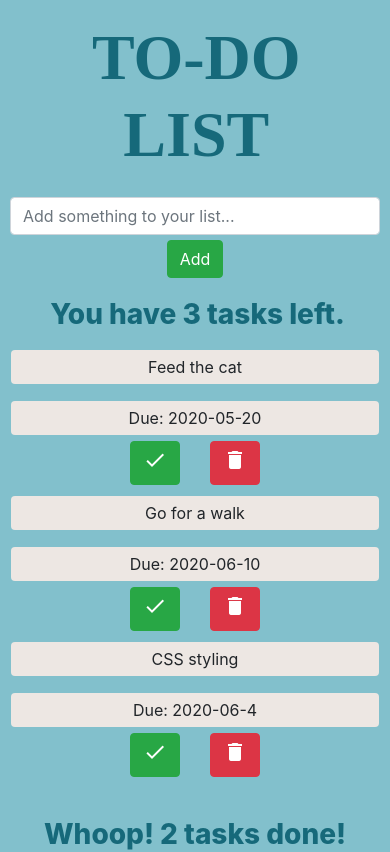
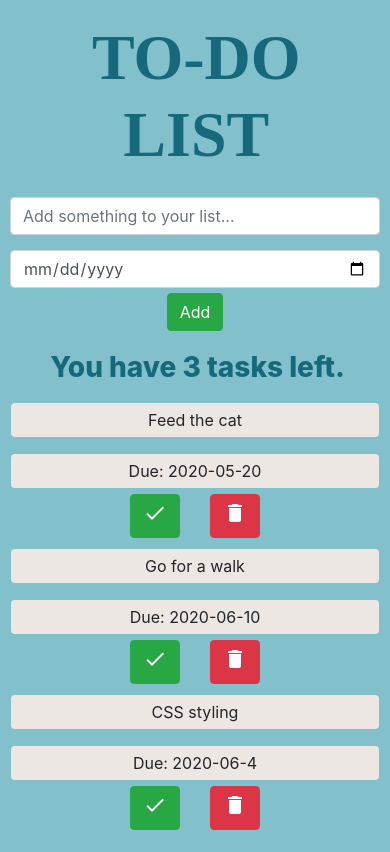
Before and after one commit to mattmckinley/todo-react-application, a React (Create React App) app: page / in a window 390 px wide. Shown: the top 852 px of the page. Built offline with nearby package versions, Linux system fonts and the light colour scheme; a web font is replaced by a local one.

Commit message:
delete button functionality, complete button functionality

```diff
--- a/src/App.js
+++ b/src/App.js
@@ -10,16 +10,31 @@ import Header from './Header/Header'
 function App() {
 
   const [tasks, setTasks] = useState([
-    { text: "Feed the cat", completed: false, dueDate: "2020-05-20" },
-    { text: "Go for a walk", completed: false, dueDate: "2020-06-10" },
-    { text: "Food shopping", completed: true, dueDate: "2020-05-24" },
-    { text: "Combine bootstrap with my react to do app", completed: true, dueDate: "2020-05-19" },
-    { text: "CSS styling", completed: false, dueDate: "2020-06-4" }
+    { text: "Feed the cat", completed: false, dueDate: "2020-05-20", id: "001" },
+    { text: "Go for a walk", completed: false, dueDate: "2020-06-10", id: "002" },
+    { text: "Food shopping", completed: true, dueDate: "2020-05-24", id: "003" },
+    { text: "Combine bootstrap with my react to do app", completed: true, dueDate: "2020-05-19", id: "004" },
+    { text: "CSS styling", completed: false, dueDate: "2020-06-4", id: "005" }
   ]);
 
   const activeTasks = tasks.filter(task => !task.completed);
 
   const completedTasks = tasks.filter(task => task.completed);
+
+  function deleteTask(id) {
+    const updatedTasks = tasks.filter(task => task.id !== id);
+    setTasks(updatedTasks);
+  }
+
+  function completeTask(id) {
+    const updatedTasks = tasks.map(task => {
+      if(task.id === id) {
+        task.completed = true;
+      }
+      return task;
+    })
+    setTasks(updatedTasks);
+  }
 
   return (
     <div className="App">
@@ -27,11 +42,29 @@ function App() {
       <TaskInput />
       <IncompleteRow count={activeTasks.length} />
       <ul className="task-list">
-        {activeTasks.map(task => <TaskItem key={task.text} text={task.text} completed={task.completed} dueDate={task.dueDate} />)}
+        {activeTasks.map(task => {
+          return <TaskItem
+            completeTask={completeTask}
+            deleteTask={deleteTask}
+            id={task.id}
+            key={task.id}
+            text={task.text}
+            completed={task.completed}
+            dueDate={task.dueDate} />
+        })}
       </ul>
       <CompleteRow count={completedTasks.length} />
       <ul className="task-list">
-        {completedTasks.map(task => <TaskItem key={task.text} text={task.text} completed={task.completed} dueDate={task.dueDate} />)}
+        {completedTasks.map(task => {
+          return <TaskItem
+            completeTask={completeTask}
+            deleteTask={deleteTask}
+            id={task.id}
+            key={task.id}
+            text={task.text}
+            completed={task.completed}
+            dueDate={task.dueDate} />
+        })}
       </ul>
     </div>
   );
--- a/src/TaskInput/TaskInput.css
+++ b/src/TaskInput/TaskInput.css
@@ -1,5 +1,5 @@
 .task-input__add-button {
-    float: center;
+    float: left;
 }
 
 .task-input {
@@ -15,5 +15,13 @@
         padding: 10px 10px 5px 10px;
     }
 
+    .task-input__date-box {
+        padding: 10px 10px 5px 10px;
+    }
+
+    .task-input__add-button {
+        float: none;
+    }
+
 
    }
--- a/src/TaskInput/TaskInput.js
+++ b/src/TaskInput/TaskInput.js
@@ -7,11 +7,21 @@ function TaskInput() {
     return (
         <div className="container task-input">
             <div className="row">
-                <div className="col-12 col-md-10 task-input__text-box">
-                <input className="form-control" type="text" placeholder="Add something to your list..."/>
+                <div className="col-12 col-md-5 task-input__text-box">
+                    <input
+                        className="form-control"
+                        type="text"
+                        placeholder="Add something to your list..." />
+                </div>
+                <div className="col-12 col-md-5 task-input__date-box">
+                    <input
+                        type="date"
+                        className="form-control add-task__input-field add-task--date"/>
                 </div>
                 <div className="col-12 col-md-2 task-input__button">
-                <button type="button" className="btn btn-success task-input__add-button">Add</button>
+                    <button
+                        type="button"
+                        className="btn btn-success task-input__add-button">Add</button>
                 </div>
             </div>
         </div>
--- a/src/TaskItem/TaskItem.js
+++ b/src/TaskItem/TaskItem.js
@@ -4,8 +4,17 @@ import './TaskItem.css';
 
 
 function TaskItem(props) {
+
+    function handleDeleteClick() {
+        props.deleteTask(props.id);
+    }
+
+    function handleCompleteClick() {
+        props.completeTask(props.id);
+    }
+
     return (
-        <div className={`container ${ props.completed ? "task-item__completed" : "task-item" }`}>
+        <div className={`container ${props.completed ? "task-item__completed" : "task-item"}`}>
             <div className="row">
                 <div className="col-12 col-md-8 task-item__all">
                     <p className="task-item__text">
@@ -18,12 +27,19 @@ function TaskItem(props) {
                     </p>
                 </div>
                 <div className="col-6 col-md-1 task-item__button">
-                    {!props.completed && <button type="button" className="btn btn-success task-item__done-button">
-                        <span className="material-icons">done</span>
-                    </button>}
+                    {!props.completed &&
+                        <button
+                            type="button"
+                            className="btn btn-success task-item__done-button"
+                            onClick={handleCompleteClick}>
+                            <span className="material-icons">done</span>
+                        </button>}
                 </div>
                 <div className="col-6 col-md-1 task-item__button">
-                    <button type="button" className="btn btn-danger task-item__delete-button">
+                    <button
+                        type="button"
+                        className="btn btn-danger task-item__delete-button"
+                        onClick={handleDeleteClick}>
                         <span className="material-icons">delete</span>
                     </button>
                 </div>
```
